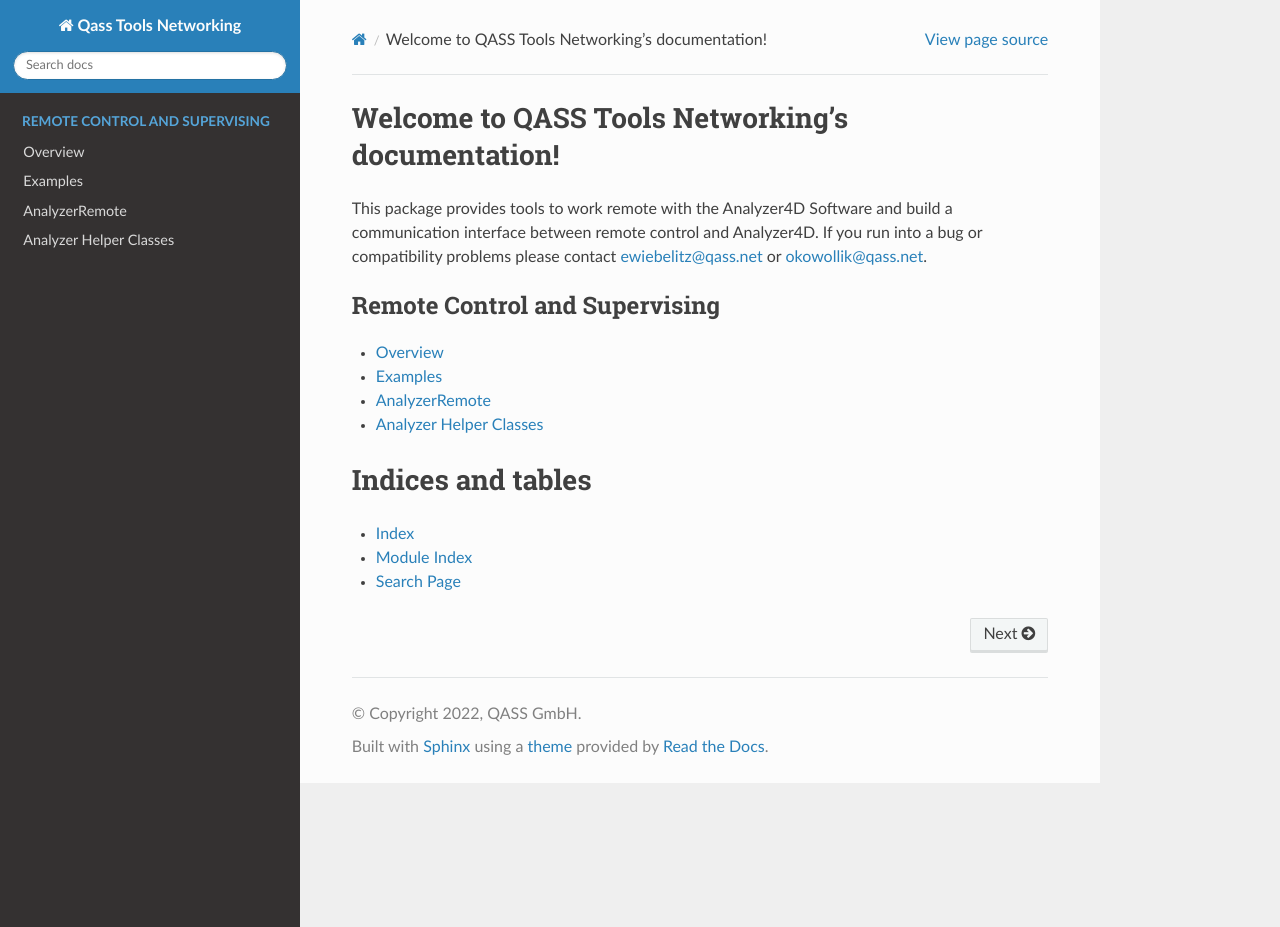
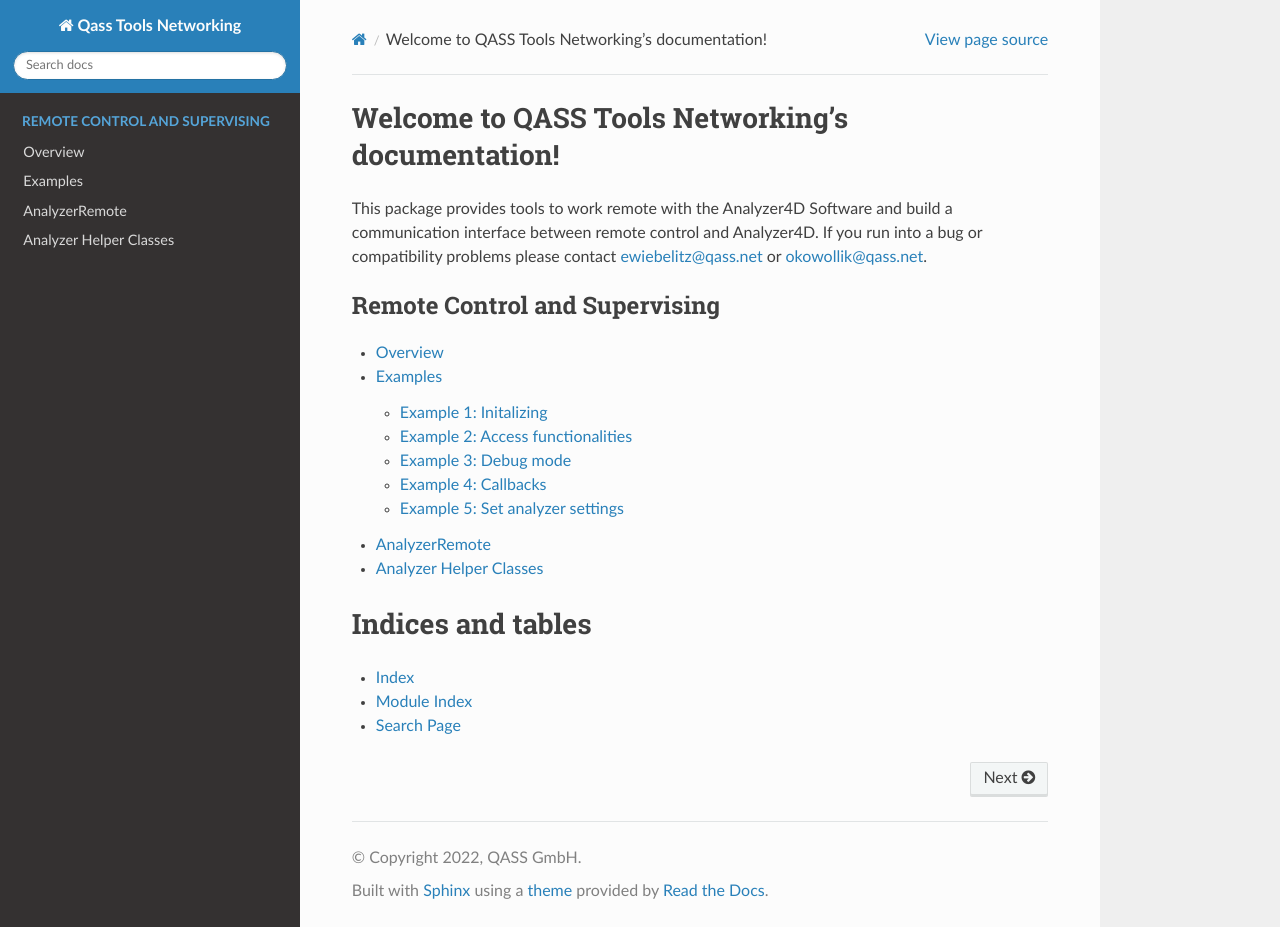
Before and after one commit to QASS/qass-tools-networking, a Sphinx documentation site: the page built from docs/source/index.rst, in a window 1280 px wide and 927 px high. Built offline with Sphinx 7.4.7 and the Read the Docs theme 2.0.0, drawn with Linux system fonts in a browser that asks for light colours; some of the changed lines change nothing that is shown.

Commit message:
Add example structure

```diff
--- a/docs/source/analyzer_socket.rst
+++ b/docs/source/analyzer_socket.rst
@@ -6,7 +6,88 @@
 
 Examples
 ********
+
+Example 1: Initalizing
+""""""""""""""""""""""
+In the first example we build a remote connection (TCP) to an Analyzer4D software and send a command to start a measuring.
+
+.. code-block:: python
+   :linenos:
+
+        from qass.tools.networking.analyzer_socket import AnalyzerRemote
+
+        ip_address = "111.111.1.111"
+        with AnalyzerRemote(ip_address) as opti:
+            opti.start_measuring()
+
+Example 2: Access functionalities
+""""""""""""""""""""""""""""""""""
+Simple example how to intialize a socket connection to the optimizer and have access to analyzer functions.
+
+.. code-block:: python
+    :linenos:
+
+    from qass.tools.networking.analyzer_socket import AnalyzerRemote, Channels, Amplitudes
+    import time
+
+    with AnalyzerRemote("111.111.1.111") as opti:
+        opti.set_preamp(channel=Channels.CHANNEL_1)
+        info = opti.get_project_info()
+        print(info)
+        opti.set_preamp(gain=800)
+
+        proc = opti.get_process_number()
+
+        opti.set_process_comment("Hey ich bims, eins Kommentar")
+
+        opti.start_measuring()
+        opti.start_sineGenerator(frequency=500, amplitude=Amplitudes.AMP_191_mV)
+        time.sleep(2)
+        opti.stop_sineGenerator()
+        opti.stop_measuring()
+
+Example 3: Debug mode
+""""""""""""""""""""""
+Example three shows an easy way to debug system in case you need some more detailed information how to process incomming responses. By activating debug mode system will be printing out much more sending and receiving information to stdout.
+
+.. code-block:: python
+    :linenos:
+
+    from qass.tools.networking.analyzer_socket import AnalyzerRemote
+    import time
+
+    with AnalyzerRemote("192.168.2.67", debug_mode=True) as opti:
+        info = opti.get_project_info()
+        print(info)
+
+Example 4: Callbacks
+""""""""""""""""""""
+
+Example to show how to use report function with an easy callback.
+
+.. code-block:: python
+    :linenos:
+
+    from qass.tools.networking.analyzer_socket import AnalyzerRemote
+
+    def own_callback_example(result):
+        """Function that prints "I/O state changed" everytime it does. Callback function always becomes response as arg. In this case response is used as event. Evertime this event happens print command will happen."""
+        if result:
+                print("I/O state changed")
+
+    with AnalyzerRemote(ip="192.168.2.67") as opti:
+        # Start report
+        opti.add_io_report_callback(own_callback_example)
+        # Do something
+        #
+        # stop report automatically without active callback
+        opti.remove_io_report_callback(own_callback_example)
+
+Example 5: Set analyzer settings
+"""""""""""""""""""""""""""""""""
+
 Example to automatically define Analyzer4D settings.
+
     .. code-block:: python
         :linenos:
 
```
